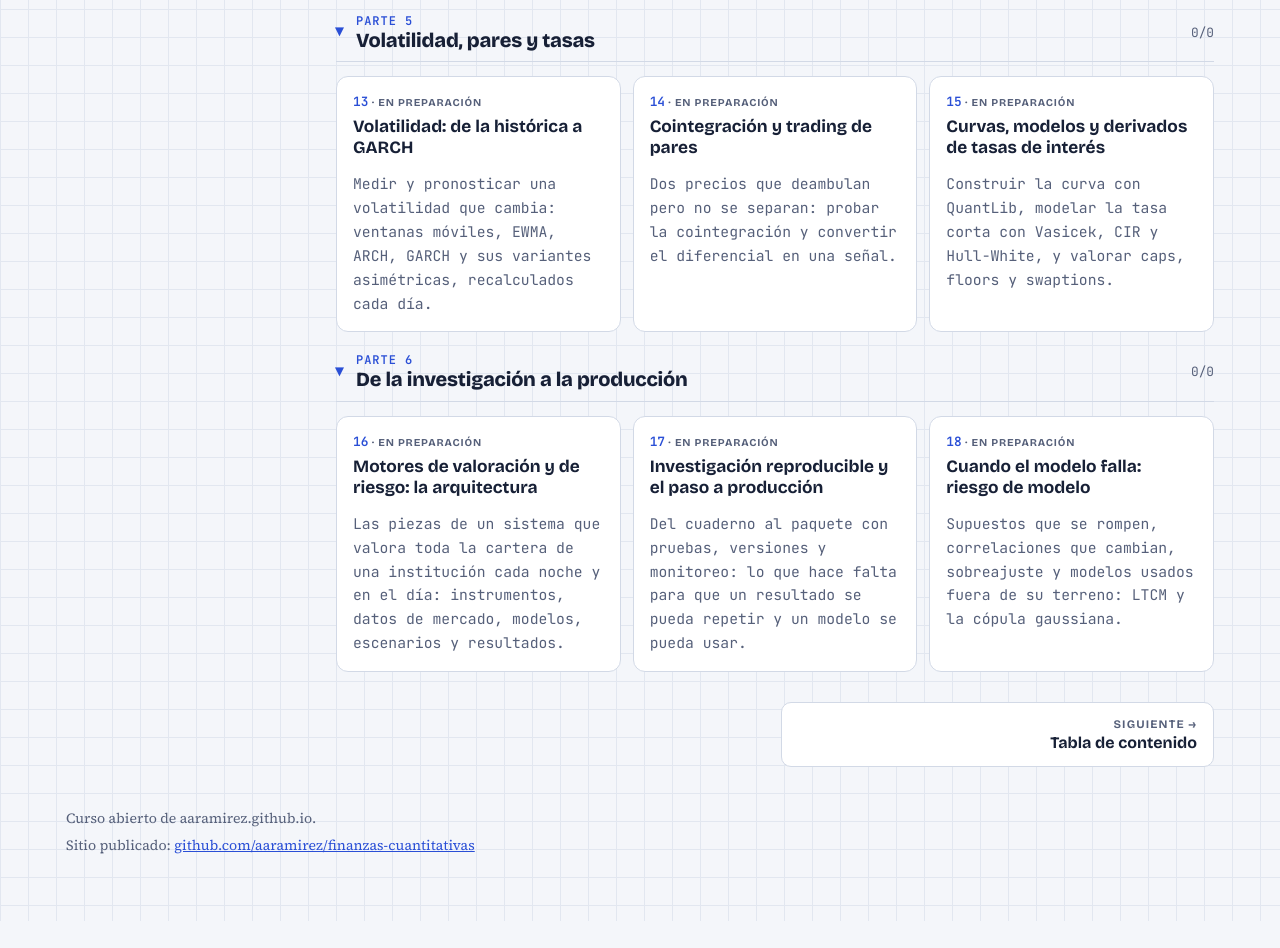
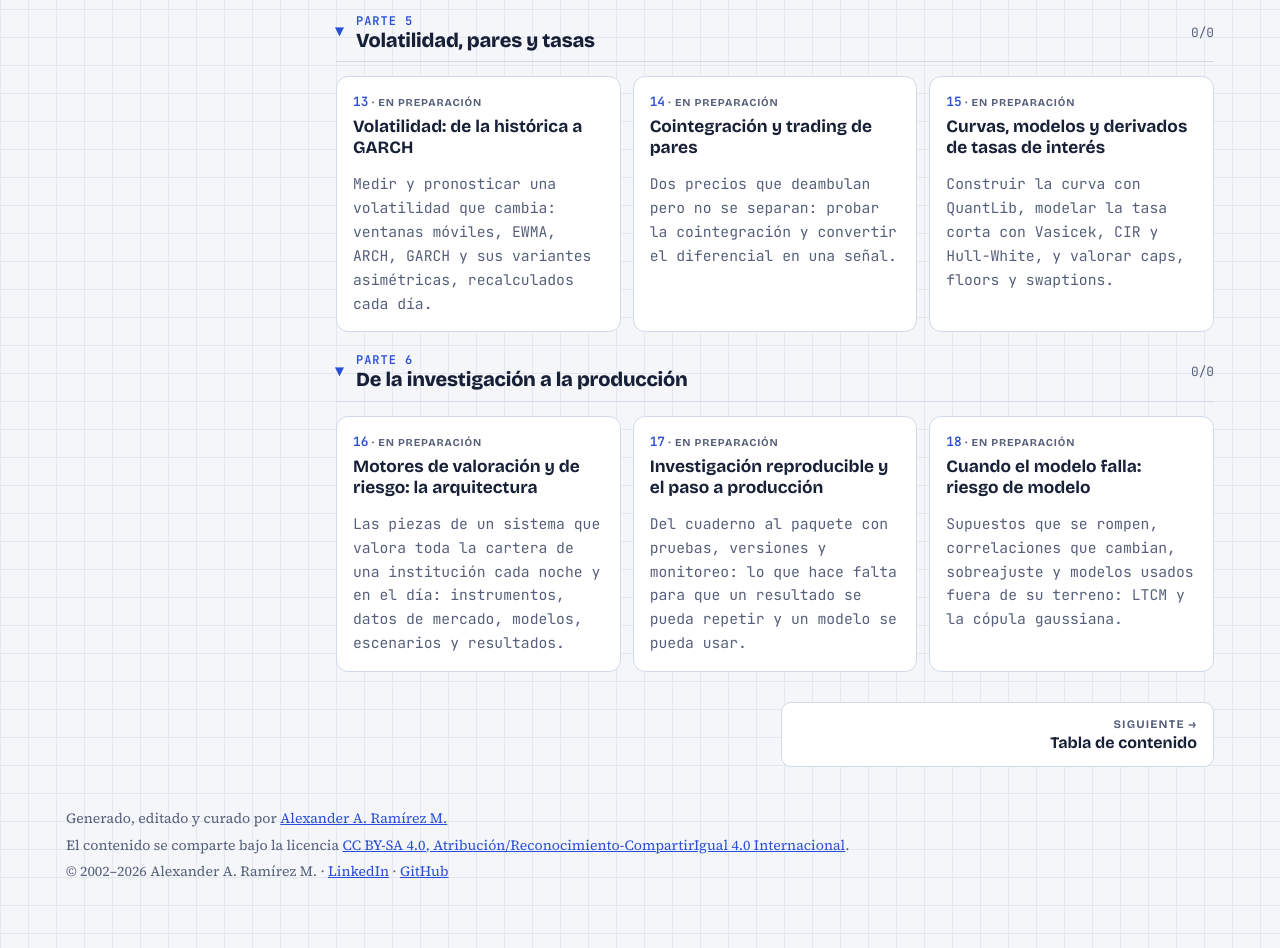
Before and after one commit to aaramirez/finanzas-cuantitativas, a plain HTML site: page index.html in a window 1280 px wide. Shown: the part 2987-3935 px from the top of the page. Before the commit the page ends 3908 px from the top, so only its background shows below. Drawn offline with nearby package versions, Linux system fonts and the light colour scheme.

Commit message:
Pie común: autoría, licencia CC BY-SA 4.0 y año que se actualiza solo

```diff
--- a/index.html
+++ b/index.html
@@ -103,7 +103,7 @@ height="0" width="0" style="display:none;visibility:hidden"></iframe></noscript>
 <nav class="pager" id="pager" aria-label="Capítulo anterior y siguiente"></nav>
 </main>
 </div>
-<footer><span>Curso abierto de aaramirez.github.io.</span><span>Sitio publicado: <a href="https://github.com/aaramirez/finanzas-cuantitativas" target="_blank" rel="noopener">github.com/aaramirez/finanzas-cuantitativas</a></span></footer>
+<footer><span>Generado, editado y curado por <a href="https://www.linkedin.com/in/alexander-ramirez-morales/" target="_blank" rel="noopener">Alexander A. Ramírez M.</a></span><span>El contenido se comparte bajo la licencia <a href="https://creativecommons.org/licenses/by-sa/4.0/deed.es" target="_blank" rel="noopener">CC BY-SA 4.0, Atribución/Reconocimiento-CompartirIgual 4.0 Internacional</a>.</span><span>© 2002–<span data-anio>2026</span> Alexander A. Ramírez M. · <a href="https://www.linkedin.com/in/alexander-ramirez-morales/" target="_blank" rel="noopener">LinkedIn</a> · <a href="https://github.com/aaramirez" target="_blank" rel="noopener">GitHub</a></span><script>document.querySelectorAll('[data-anio]').forEach(function (e) { e.textContent = new Date().getFullYear(); });</script></footer>
 </div>
 <script src="assets/lab.js"></script>
 </body>
```
Also changed, not shown: temario.html (+1 -1 lines).
